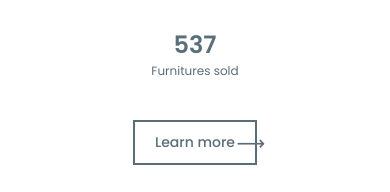
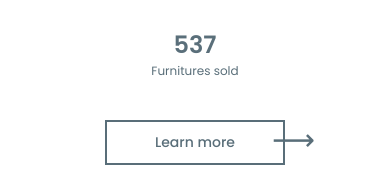
Before and after one commit to midhun-coddletech/assignment3, a plain HTML site: page index.html in a window 390 px wide. Shown: the part 1671-1863 px from the top of the page. Drawn offline with nearby package versions, Linux system fonts and the light colour scheme.

Commit message:
used ::after for adding an arrow for learn more button

```diff
--- a/css/styles.css
+++ b/css/styles.css
@@ -263,11 +263,6 @@ nav {
   max-width: 100px;
 }
 
-.learn-more-button-container {
-  position: relative;
-  display: flex;
-}
-
 .learn-more-button {
   background-color: white;
   border-width: 2px;
@@ -277,20 +272,21 @@ nav {
   font-weight: 500;
   color: #596E79;
   transition: ease-in-out 0.3s;
+  position: relative;
+}
+
+.learn-more-button::after {
+  content: '⟶';
+  position: absolute;
+  font-size: 40px;
+  bottom: 0px;
+  left: 135px;
 }
 
 .learn-more-button:hover {
   background-color: #596E79;
   color: white;
   transition: ease-in-out 0.3s;
-}
-
-.right-long-arrow {
-  font-size: 40px;
-  position: absolute;
-  right: 65%;
-  color: #596E79;
-  align-self: center;
 }
 
 .process-container {
@@ -705,14 +701,15 @@ footer {
     margin-bottom: 20px;
   }
 
-  .right-long-arrow {
-    font-size: 30px;
-    right: 66%;
-  }
-
   .learn-more-button {
     padding: 10px 20px;
     font-size: 12px;
+  }
+
+  .learn-more-button::after {
+    font-size: 30px;
+    bottom: 0px;
+    left: 100px;
   }
 
   .process-container {
@@ -966,9 +963,10 @@ footer {
     font-size: 8px;
   }
 
-  .right-long-arrow {
+  .learn-more-button::after {
     font-size: 20px;
-    right: 71%;
+    bottom: 0px;
+    left: 70px;
   }
 
   .process-container {
@@ -1278,16 +1276,19 @@ footer {
     max-width: none;
   }
 
-  .right-long-arrow {
-    right: 35%;
-  }
-
   .learn-more-button {
     padding: 10px 20px;
     font-size: 14px;
     display: flex;
     justify-content: center;
     margin: 0 auto;
+    max-width: 180px;
+  }
+
+  .learn-more-button::after {
+    font-size: 30px;
+    bottom: 0px;
+    left: 165px;
   }
 
   .process-container {
@@ -1461,21 +1462,3 @@ footer {
     margin-right: 10px;
   }
 }
-
-@media (max-width:426px) {
-  .right-long-arrow {
-    right: 28%;
-  }
-}
-
-@media (max-width:376px) {
-  .right-long-arrow {
-    right: 25%;
-  }
-}
-
-@media (max-width:321px) {
-  .right-long-arrow {
-    right: 20%;
-  }
-}
--- a/index.html
+++ b/index.html
@@ -114,10 +114,7 @@
                     <p class="portfolio-items-text">Furnitures sold</p>
                 </div>
             </div>
-            <div class="learn-more-button-container">
-                <a class="learn-more-button" href="">Learn more</a>
-                <span class="right-long-arrow">&#10230;</span>
-            </div>
+            <a class="learn-more-button" href="">Learn more</a>
         </div>
     </section>
     <section class="container process-container">
```
